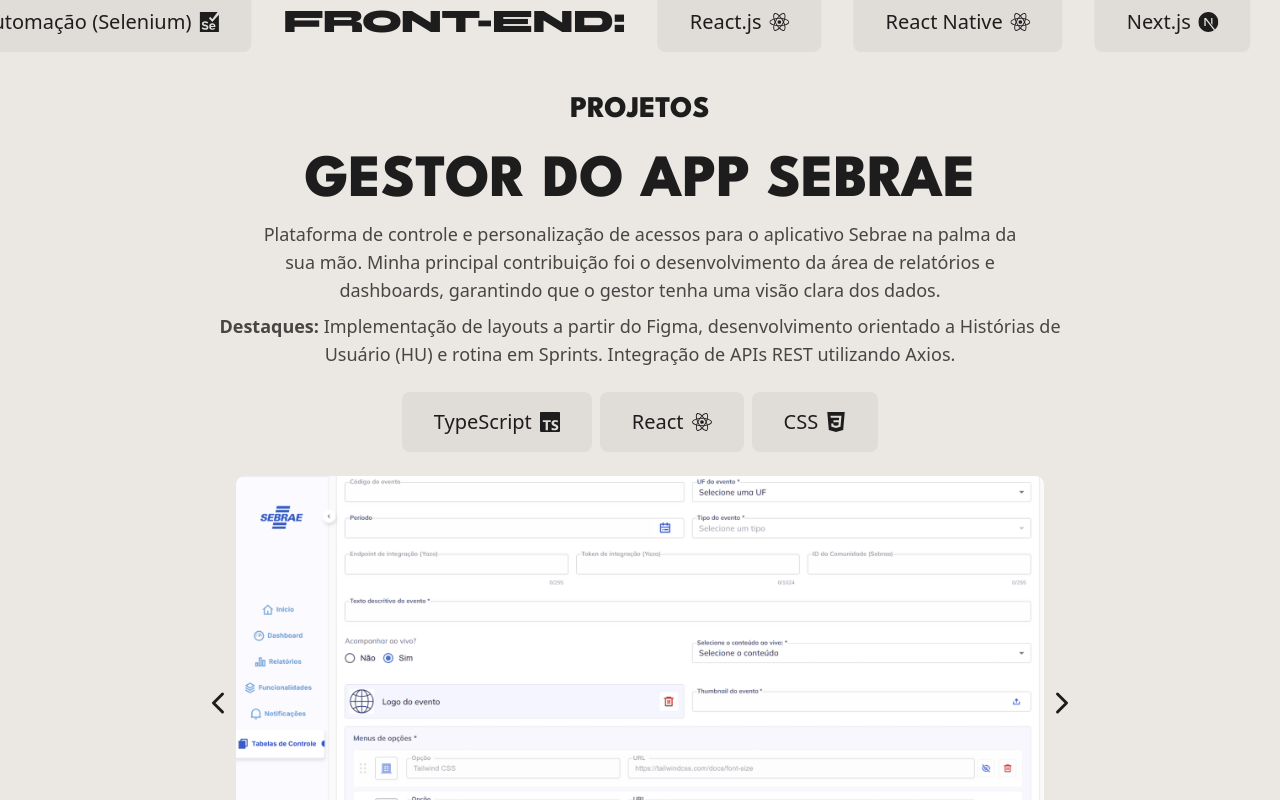
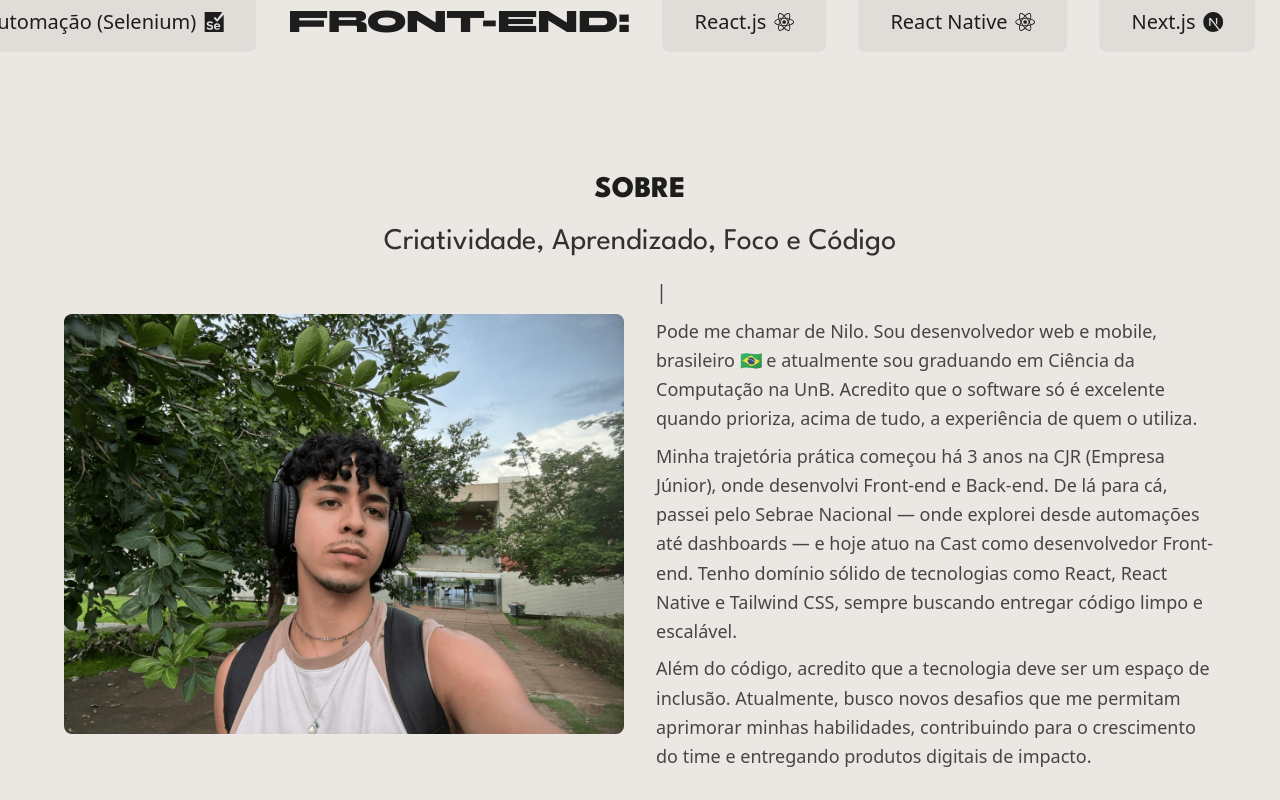
Before and after one commit to Niloinpng/nilo, a React (Vite) app: page / in a window 1280 px wide. Shown: the part 860-1660 px from the top of the page. Built offline with nearby package versions, Linux system fonts and the light colour scheme.

Commit message:
:sparkles: ajuste geral no layout e sobre

```diff
--- a/src/App.tsx
+++ b/src/App.tsx
@@ -1,5 +1,6 @@
 import NavBar from './section/NavBar'
 import Hero from './section/Hero'
+import About from './section/About'
 import Skills from './section/Skills'
 import ADM from './section/projetos/ADM'
 import Contact from './section/Contact'
@@ -18,10 +19,11 @@ function App() {
         <div id="inicio" className="pt-20 lg:pt-24">
           <Hero />
         </div>
+        <Skills />
+
         <div id="sobre">
-          <Skills />
+          <About />
         </div>
-
         <div id="projetos" className="flex flex-col lg:py-4">
           <Titulo
             titulo="PROJETOS"
--- /dev/null
+++ b/src/section/About.tsx
@@ -0,0 +1,109 @@
+import { useState, useEffect } from 'react'
+import minhaFoto from '../assets/images/minhafoto.png'
+import { useLanguage } from '../contexts/LanguageContext'
+
+function About() {
+  const { language } = useLanguage()
+
+  const fullText = language === 'pt' ? 'Olá, Mundo!' : 'Hello, World!'
+  const [displayedText, setDisplayedText] = useState('')
+  const [showCursor, setShowCursor] = useState(true)
+  const [isDeleting, setIsDeleting] = useState(false)
+
+  useEffect(() => {
+    let timeout: number
+
+    if (!isDeleting && displayedText.length < fullText.length) {
+      timeout = window.setTimeout(() => {
+        setDisplayedText(fullText.slice(0, displayedText.length + 1))
+      }, 100)
+    } else if (!isDeleting && displayedText.length === fullText.length) {
+      timeout = window.setTimeout(() => {
+        setIsDeleting(true)
+      }, 5000)
+    } else if (isDeleting && displayedText.length > 0) {
+      timeout = window.setTimeout(() => {
+        setDisplayedText(fullText.slice(0, displayedText.length - 1))
+      }, 50)
+    } else if (isDeleting && displayedText.length === 0) {
+      timeout = window.setTimeout(() => {
+        setIsDeleting(false)
+      }, 500)
+    }
+
+    return () => window.clearTimeout(timeout)
+  }, [displayedText, isDeleting, fullText])
+
+  useEffect(() => {
+    const cursorInterval = setInterval(() => {
+      setShowCursor((prev) => !prev)
+    }, 530)
+
+    return () => clearInterval(cursorInterval)
+  }, [])
+
+  useEffect(() => {
+    setDisplayedText('')
+    setIsDeleting(false)
+  }, [language])
+
+  const translations = {
+    title: language === 'pt' ? 'SOBRE' : 'ABOUT',
+    subtitle: language === 'pt'
+      ? 'Criatividade, Aprendizado, Foco e Código'
+      : 'Creativity, Learning, Focus and Code',
+    text1Pt: 'Pode me chamar de Nilo. Sou desenvolvedor web e mobile, brasileiro',
+    text1Eng: 'You can call me Nilo. I am a web and mobile developer, Brazilian',
+    text1Pt2: 'e atualmente sou graduando em Ciência da Computação na UnB. Acredito que o software só é excelente quando prioriza, acima de tudo, a experiência de quem o utiliza.',
+    text1Eng2: 'and currently a Computer Science undergraduate at UnB. I believe that software is only excellent when it prioritizes, above all, the experience of those who use it.',
+    text2: language === 'pt'
+      ? 'Minha trajetória prática começou há 3 anos na CJR (Empresa Júnior), onde desenvolvi Front-end e Back-end. De lá para cá, passei pelo Sebrae Nacional — onde explorei desde automações até dashboards — e hoje atuo na Cast como desenvolvedor Front-end. Tenho domínio sólido de tecnologias como React, React Native e Tailwind CSS, sempre buscando entregar código limpo e escalável.'
+      : 'My practical journey began 3 years ago at CJR (Junior Company), where I developed Front-end and Back-end. From there, I went through Sebrae Nacional — where I explored everything from automations to dashboards — and today I work at Cast as a Front-end developer. I have solid mastery of technologies like React, React Native and Tailwind CSS, always seeking to deliver clean and scalable code.',
+    text3: language === 'pt'
+      ? 'Além do código, acredito que a tecnologia deve ser um espaço de inclusão. Atualmente, busco novos desafios que me permitam aprimorar minhas habilidades, contribuindo para o crescimento do time e entregando produtos digitais de impacto.'
+      : 'Beyond code, I believe that technology should be a space for inclusion. Currently, I seek new challenges that allow me to improve my skills, contributing to team growth and delivering impactful digital products.'
+    }
+
+  return (
+    <section className="px-4 py-8 lg:py-24">
+      <div className="flex flex-col max-w-6xl mx-auto gap-4">
+
+        <h1 className="font-spartan font-extrabold text-xl lg:text-3xl text-preto dark:text-branco text-center">
+          {translations.title}
+        </h1>
+
+        <h2 className="font-spartan text-xl lg:text-3xl text-preto/90 dark:text-branco/90 text-center">
+          {translations.subtitle}
+        </h2>
+
+        <div className="flex flex-col md:flex-row md:items-stretch gap-6 lg:gap-8">
+          <div className="md:flex-[0.5] flex justify-center md:justify-start md:items-center">
+            <img
+              src={minhaFoto}
+              alt="Foto de Nilo Silveira"
+              className="rounded-lg max-w-full h-auto md:max-h-[600px] md:w-auto object-contain"
+            />
+          </div>
+
+          <div className="md:flex-[0.5] flex flex-col justify-center gap-2">
+            <h1 className="text-sm lg:text-xl text-preto/80 dark:text-branco/80 leading-relaxed">
+              {displayedText}
+              <span className={showCursor ? 'opacity-100' : 'opacity-0'}>|</span>
+            </h1>
+            <p className="text-sm lg:text-lg text-preto/80 dark:text-branco/80 leading-relaxed">
+              {language === 'pt' ? translations.text1Pt : translations.text1Eng} <span className="text-lg">🇧🇷</span> {language === 'pt' ? translations.text1Pt2 : translations.text1Eng2}
+            </p>
+            <p className="text-sm lg:text-lg text-preto/80 dark:text-branco/80 leading-relaxed">
+              {translations.text2}
+            </p>
+            <p className="text-sm lg:text-lg text-preto/80 dark:text-branco/80 leading-relaxed">
+              {translations.text3}
+            </p>
+          </div>
+        </div>
+      </div>
+    </section>
+  )
+}
+
+export default About
--- a/src/section/Contact.tsx
+++ b/src/section/Contact.tsx
@@ -45,7 +45,7 @@ function Contact() {
   ]
 
   return (
-    <section className="px-2 py-8 lg:py-24 dark:bg-azul bg-azul-2">
+    <section className="px-4 py-8 lg:py-24 dark:bg-azul bg-azul-2">
       <div className="flex flex-col max-w-4xl mx-auto gap-4">
         <h1 className="font-spartan font-extrabold text-xl lg:text-3xl text-preto dark:text-branco text-center">
           {translations.title}
--- a/src/section/projetos/ADM.tsx
+++ b/src/section/projetos/ADM.tsx
@@ -10,7 +10,7 @@ function ADM() {
   const images = [adm1, adm2, adm3,adm4]
 
   return (
-    <section className="px-4 lg:px-12 py-2 lg:py-6">
+    <section className="px-4 lg:px-12 py-10">
       <div className="flex flex-col max-w-6xl mx-auto gap-2">
         {/* Título */}
         <h2 className="font-spartan font-extrabold text-2xl lg:text-6xl text-preto dark:text-branco text-center">
--- a/src/section/projetos/Meau.tsx
+++ b/src/section/projetos/Meau.tsx
@@ -11,14 +11,12 @@ function Meau() {
   const images = [meau1, meau2, meau3]
 
   return (
-    <section className="px-4 lg:px-12 py-2 lg:py-6">
+    <section className="px-4 lg:px-12 py-10">
       <div className="flex flex-col max-w-6xl mx-auto gap-2">
-        {/* Título */}
         <h2 className="font-spartan font-extrabold text-2xl lg:text-6xl text-preto dark:text-branco text-center">
           MEAU
         </h2>
 
-        {/* Texto de apoio */}
         <p className="text-xs lg:text-lg text-preto/80 dark:text-branco/80 text-center max-w-2xl mx-auto">
             Este é um aplicativo mobile criado para facilitar o processo de adoção, conectando pessoas interessadas em adotar animais que precisam de um lar.
             <br />
@@ -32,7 +30,6 @@ function Meau() {
             O projeto foi construído utilizando Expo.
         </p>
 
-        {/* SkillItems - React e CSS*/}
         <div className="flex flex-wrap justify-center gap-1 lg:gap-2 py-2 lg:py-4">
           <SkillItem icon={SiReact} name="React Native" />
           <SkillItem icon={SiExpo} name="Expo" />
@@ -41,7 +38,6 @@ function Meau() {
           <SkillItem icon={SiCss3} name="CSS" />
         </div>
 
-        {/* Carousel com as imagens */}
         <div className="w-full max-w-220 mx-auto">
           <Carousel
             images={images}
--- a/src/section/projetos/Template.tsx
+++ b/src/section/projetos/Template.tsx
@@ -9,7 +9,7 @@ function Template() {
   const images = [tem1, tem2, tem3]
 
   return (
-    <section className="px-3 lg:px-12 pt-2 lg:py-6">
+    <section className="px-3 lg:px-12 py-10">
       <div className="flex flex-col max-w-6xl mx-auto gap-2">
         {/* Título */}
         <h2 className="font-spartan font-extrabold text-2xl lg:text-6xl text-preto dark:text-branco text-center">
--- a/src/section/projetos/Twitter.tsx
+++ b/src/section/projetos/Twitter.tsx
@@ -5,7 +5,7 @@ import SkillItem from '../../components/SkillItem'
 
 function Twitter() {
   return (
-    <section className="px-3 lg:px-12 py-2 lg:py-6">
+    <section className="px-3 lg:px-12 py-10">
       <div className="flex flex-col max-w-6xl mx-auto gap-2">
         {/* Título */}
         <h2 className="font-spartan font-extrabold text-2xl lg:text-6xl text-preto dark:text-branco text-center">
```
Also changed, not shown: src/assets/images/minhafoto.png (added).
